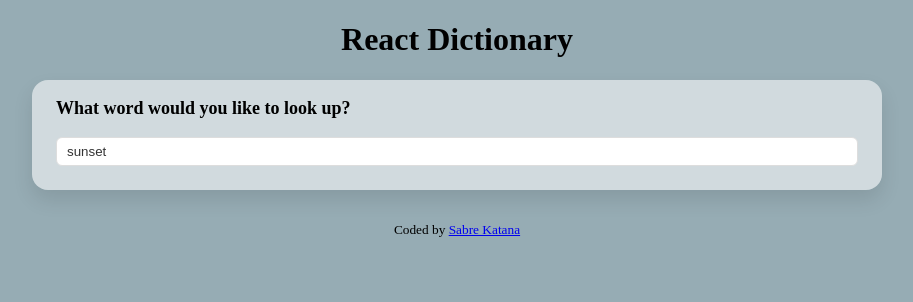
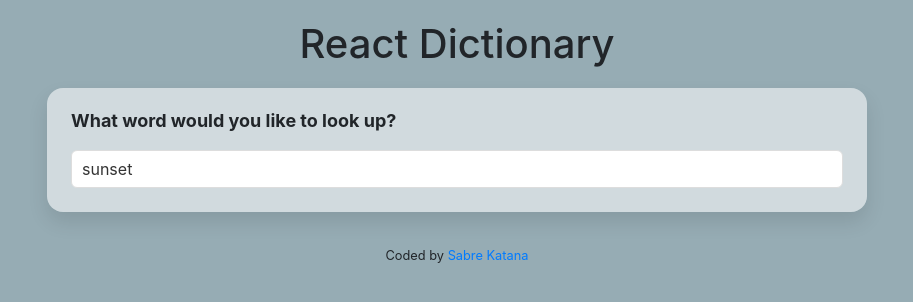
Before and after one commit to sabrekatana/react-dictionary, a React (Create React App) app: page / in a window 1280 px wide. Shown: the top 302 px of the page, without its empty margins (183-1096 px from the left). Built offline with nearby package versions, Linux system fonts and the light colour scheme; no server answers.

Commit message:
updated css and bootstrap

```diff
--- a/public/index.html
+++ b/public/index.html
@@ -8,6 +8,12 @@
     <meta
       name="description"
       content="Web site created using create-react-app"
+    />
+    <link
+      rel="stylesheet"
+      href="https://maxcdn.bootstrapcdn.com/bootstrap/4.3.1/css/bootstrap.min.css"
+      integrity="sha384-ggOyR0iXCbMQv3Xipma34MD+dH/1fQ784/j6cY/iJTQUOhcWr7x9JvoRxT2MZw1T"
+      crossorigin="anonymous"
     />
     <link rel="apple-touch-icon" href="%PUBLIC_URL%/logo192.png" />
     <!--
--- a/src/App.css
+++ b/src/App.css
@@ -4,6 +4,7 @@ body {
 
 h1 {
   text-align: center;
+  padding-top: 20px;
 }
 
 .App {
--- a/src/Dictionary.css
+++ b/src/Dictionary.css
@@ -4,11 +4,12 @@
   margin-bottom: 20px;
   text-align: left;
   line-height: 1;
+  padding-top: 0;
 }
 
 .Dictionary section {
   background: rgba(255, 255, 255, 0.562) ;
-  padding: 4px 24px 24px 24px;
+  padding: 24px;
   border-radius: 16px;
   box-shadow: 0 10px 20px rgb(0 0 0 / 10%);
   margin: 20px 0;
--- a/src/Dictionary.js
+++ b/src/Dictionary.js
@@ -25,7 +25,7 @@ export default function Dictionary(props) {
 
     let pexelsApiKey =
       "563492ad6f91700001000001fdd29f0808df42bd90c33f42e128fa89";
-    let pexelsApiUrl = `https://api.pexels.com/v1/search?query=${keyword}&per_page=9`;
+    let pexelsApiUrl = `https://api.pexels.com/v1/search?query=${keyword}&per_page=6`;
     let headers = { Authorization: `${pexelsApiKey}` };
     axios.get(pexelsApiUrl, { headers: headers }).then(handlePexelsResponse);
   }
--- a/src/Photos.css
+++ b/src/Photos.css
@@ -1,7 +1,5 @@
 .Photos img {
-  display: grid;
   border-radius: 8px;
   margin-top: 10px;
   margin-bottom: 10px;
-  width: 100%;
 }
```
